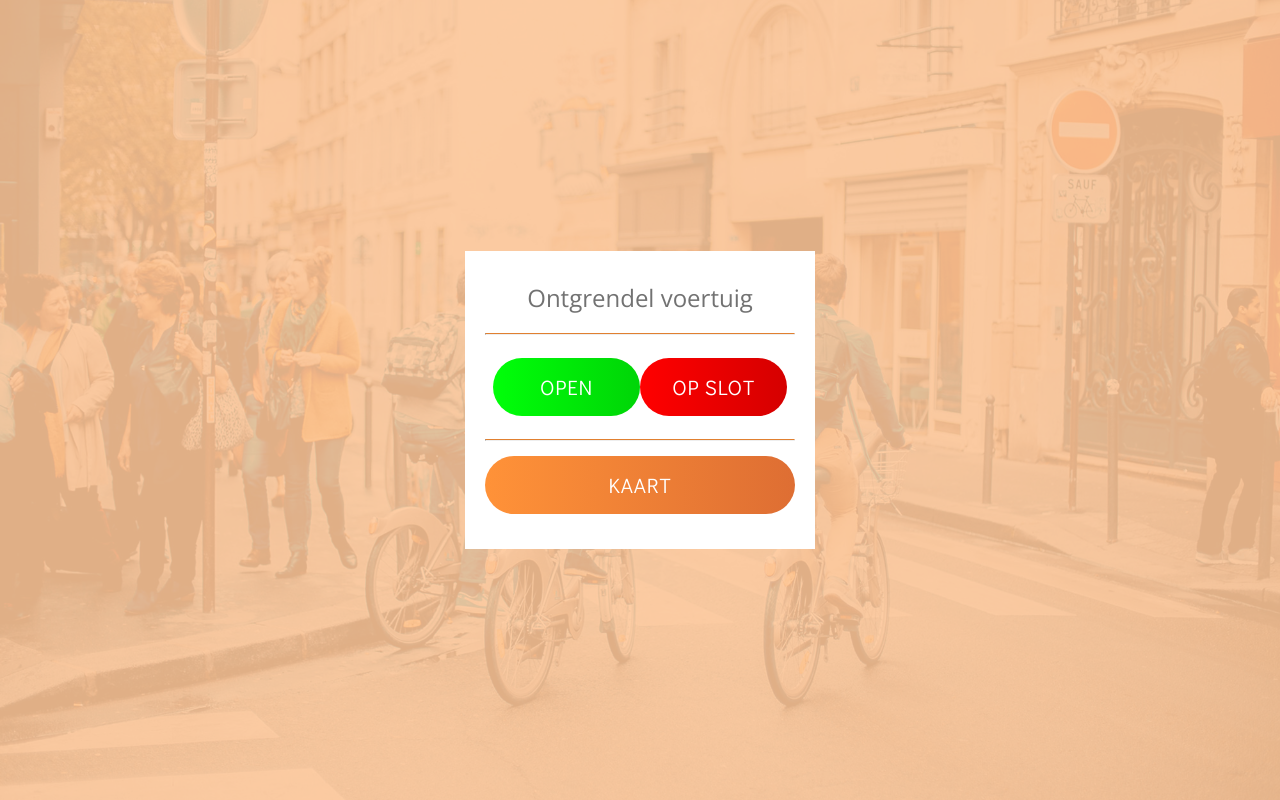
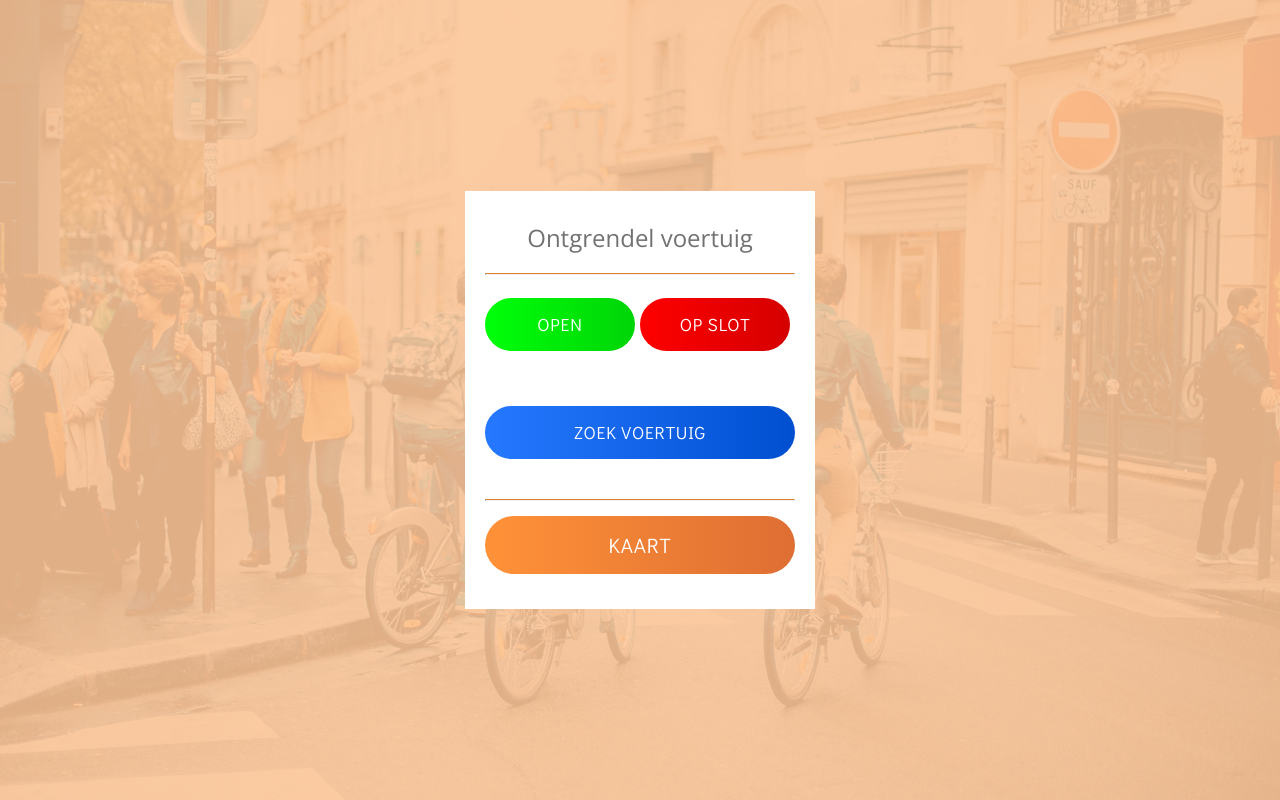
Before and after one commit to DionGrimm/TLE-3-4, a Vue app: page /unlock in a window 1280 px wide. Built offline with nearby package versions, Linux system fonts and the light colour scheme.

Commit message:
added car search function to unlock page

```diff
--- a/src/components/Unlock.vue
+++ b/src/components/Unlock.vue
@@ -9,10 +9,14 @@
         <h2>Ontgrendel voertuig</h2>
         <hr>
 
-        <div class="input-item large-label" v-bind:class="{ errorfield: emptyLicense }">
+        <div class="unlock-buttons">
          <button class="btn-open" @click="doorOpen" >Open</button>
          <button class="btn-close" @click="doorClose">op slot</button>
-        </div>
+         <br>
+          <br>
+          </div>
+         <button class="btn-search" @click="carSearch">Zoek voertuig</button>
+
         <hr>
 
       <router-link class="btn" to="/">Kaart</router-link>
@@ -30,8 +34,8 @@ export default {
 
 
      doorOpen(){
-        var ip = "192.168.178.95"
-		var url = "http://192.168.178.95/lock/0"
+        var ip = "192.168.137.143"
+		var url = "http://192.168.137.143/lock/0"
 		var settings = {
 			"async": true,
 			"crossDomain": true,
@@ -48,8 +52,26 @@ export default {
      },
 
     doorClose(){
-        var ip = "192.168.178.95"
-		var url = "http://192.168.178.95/lock/1"
+        var ip = "192.168.137.143"
+		var url = "http://192.168.137.143/lock/1"
+		var settings = {
+		    "async": true,
+		    "crossDomain": true,
+		    "url": url,
+		    "method": "GET",
+		    "headers": {
+			"cache-control": "no-cache",
+			'Content-Type' : 'application/x-www-form-urlencoded; charset=UTF-8'
+			}
+		}
+
+		$.ajax(settings).done(function (response) {
+		});
+     },
+
+      carSearch(){
+        var ip = "192.168.137.143"
+		var url = "http://192.168.137.143/search/1"
 		var settings = {
 		    "async": true,
 		    "crossDomain": true,
@@ -73,20 +95,47 @@ export default {
 .main{}
 
 
-#license{
-  box-shadow: none;
+.unlock-buttons{
+   padding: 15px 0px;
+
+  display: flex;
+  align-items: center;
+
 }
 
 .btn-open{
+    width: 20em;
     background-image: linear-gradient(to right, #00FF09,#00D507);
+
     border: none;
     color: $white;
-    padding: 15px 32px;
-    margin: 15px 0;
+    padding: 15px 5px;
+    margin: 0px 5px 0px 0px;;
     text-align: center;
     text-decoration: none;
     display: block;
-    font-size: 1.3rem;
+    font-size: 1.1rem;
+    letter-spacing: 0.8px;
+    border-radius: 33px;
+    font-family: 'Didact Gothic', sans-serif;
+    text-transform: uppercase;
+
+
+    &:hover{
+        background-color: $light-orange;
+    }
+}
+
+.btn-close{
+    background-image: linear-gradient(to right, #FF0000,#D50000);
+    border: none;
+    color: $white;
+    padding: 15px 5px;
+    margin: 0px 5px 0px 0px;;
+    text-align: center;
+    text-decoration: none;
+    display: block;
+    font-size: 1.1rem;
     letter-spacing: 0.8px;
     border-radius: 33px;
     font-family: 'Didact Gothic', sans-serif;
@@ -97,16 +146,15 @@ export default {
     }
 }
 
-.btn-close{
-    background-image: linear-gradient(to right, #FF0000,#D50000);
+.btn-search{
+    background-image: linear-gradient(to right,#2679ff, #004fd1,);
     border: none;
     color: $white;
     padding: 15px 32px;
-    margin: 15px 0;
-    text-align: center;
+    margin: 40px 0;
     text-decoration: none;
     display: block;
-    font-size: 1.3rem;
+    font-size: 1.1rem;
     letter-spacing: 0.8px;
     border-radius: 33px;
     font-family: 'Didact Gothic', sans-serif;
```
Also changed, not shown: 1 other file (tests, documents, lock files or other folders).
